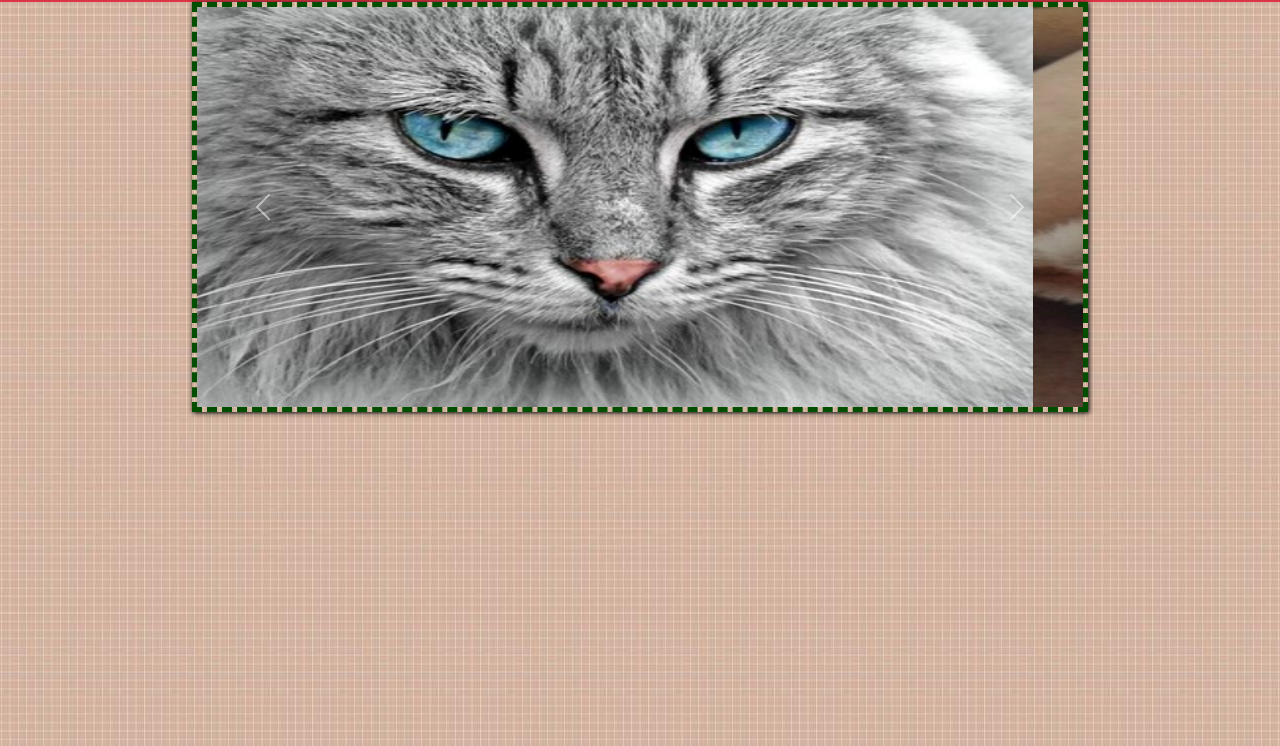
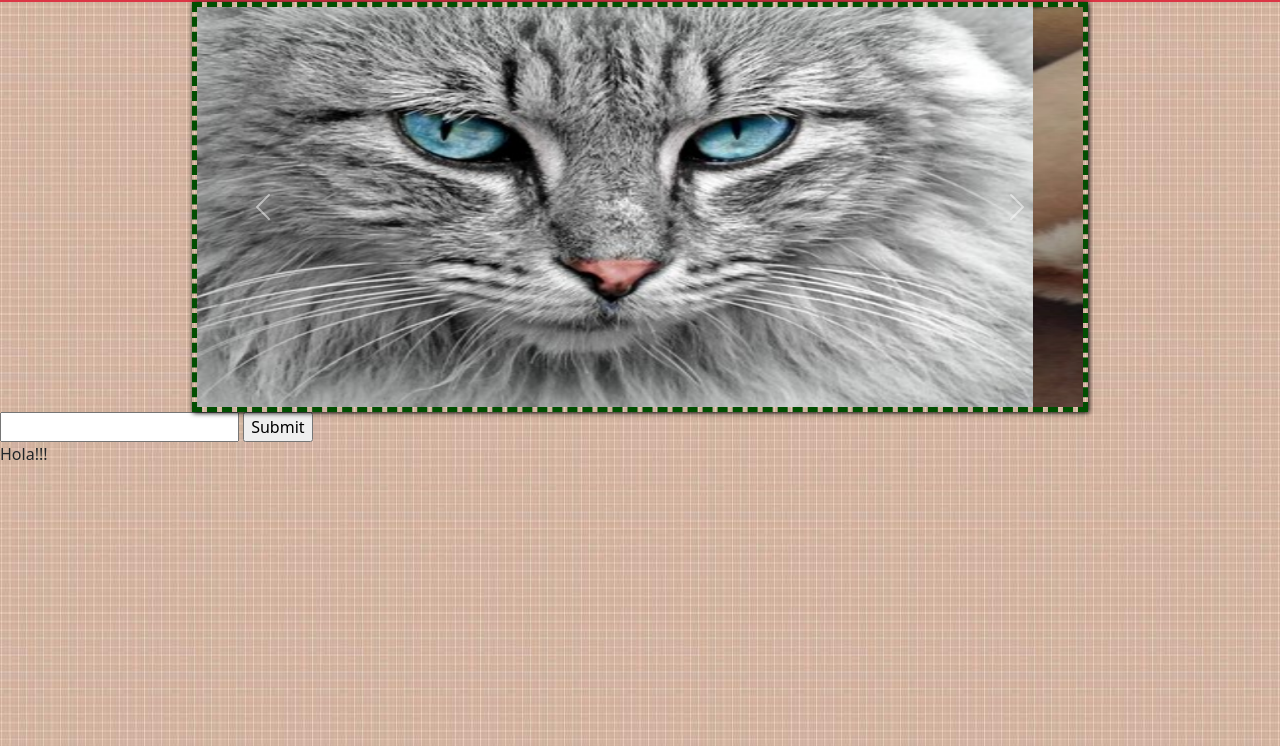
Before and after one commit to imnicolas/Porta, a plain HTML site: page vistas/proyectos.html in a window 1280 px wide. Shown: the part 54-800 px from the top of the page. Drawn offline with nearby package versions, Linux system fonts and the light colour scheme.

Commit message:
a script saludador en proyectos

```diff
--- a/vistas/proyectos.html
+++ b/vistas/proyectos.html
@@ -1,5 +1,6 @@
 <!DOCTYPE html>
 <html lang="en">
+
 <head>
     <meta charset="UTF-8">
     <meta http-equiv="X-UA-Compatible" content="IE=edge">
@@ -10,6 +11,7 @@
     <script src="https://kit.fontawesome.com/1c7acdadd1.js" crossorigin="anonymous"></script>
     <title>Document</title>
 </head>
+
 <body>
     <!-- inicio nav -->
     <nav class="navbar navbar-expand-lg navbar-dark bg-danger">
@@ -70,7 +72,36 @@
     </div>
     <!--fin carrusel-->
 
+    <!--inicio saludeitor 3000 -->
+    <div class="row">
+        <div class="'col-md-12">
+            <div id="JonyD's Saludeitor 3000">
+                <script>
+                    function saludar() {
+                        let nombre = document.querySelector('#nombre').value;
+                        if (nombre === '') {
+                            nombre = 'SALAME, no pusiste tu nombre';
+                        }
+                        document.querySelector('#result').innerHTML = 'Hola, ' + nombre + '!!!';
+                    }
+                </script>
+                <div>
+                    <form onsubmit="saludar(); return false;">
+                        <input type="text" id="nombre">
+                        <input type="submit">
+                    </form>
+                    <div id="result">
+                        Hola!!!
+                    </div>
+                </div>
+            </div>
+        </div>
+
+
+    </div>
+    <!--fin saludeitor 3000 -->
 
     <script src="https://cdn.jsdelivr.net/npm/bootstrap@5.1.3/dist/js/bootstrap.bundle.min.js" integrity="sha384-ka7Sk0Gln4gmtz2MlQnikT1wXgYsOg+OMhuP+IlRH9sENBO0LRn5q+8nbTov4+1p" crossorigin="anonymous"></script>
 </body>
+
 </html>
```
Lines whose indentation alone changed are shown as unchanged.
